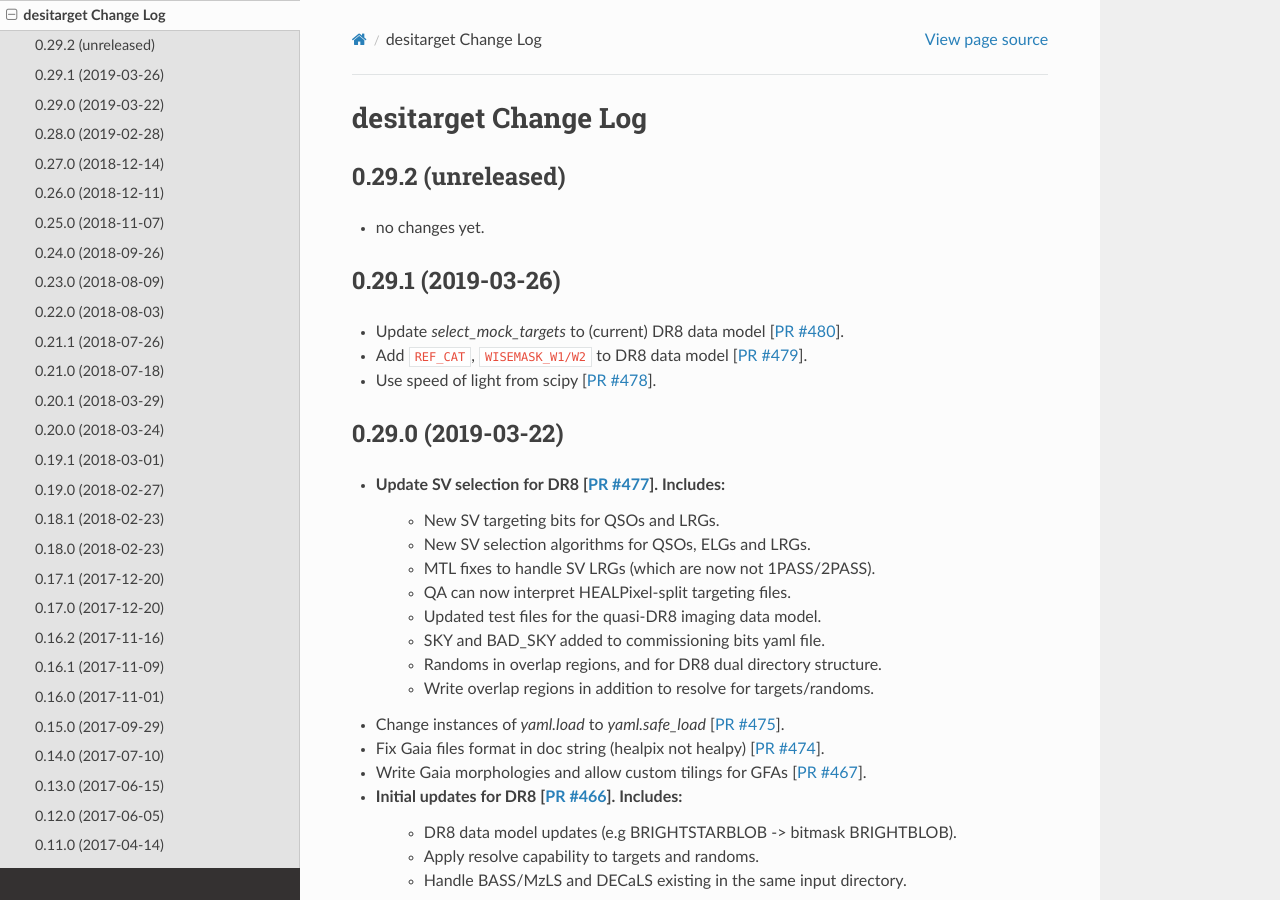
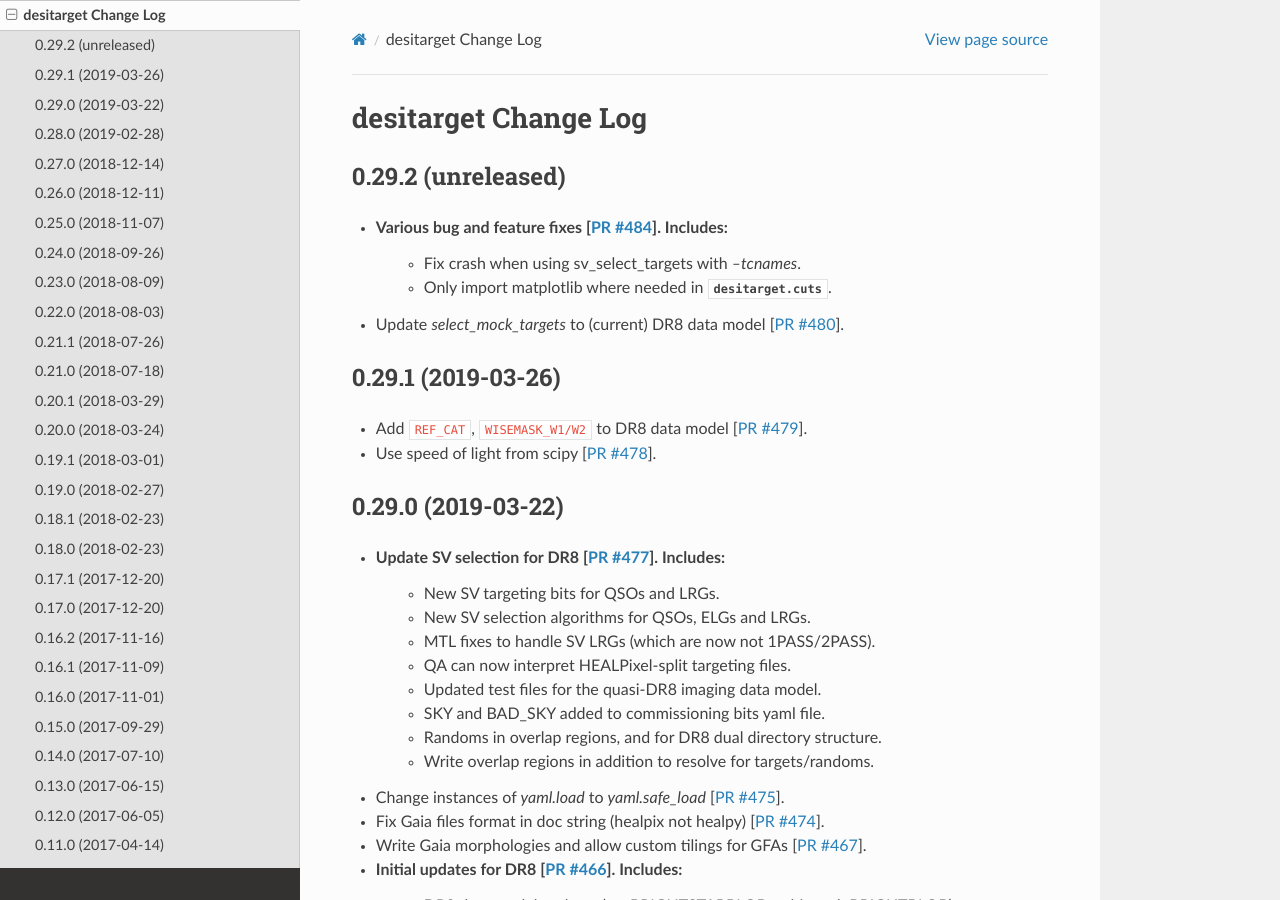
Before and after one commit to desihub/desitarget, a Sphinx documentation site: the page built from doc/changes.rst, in a window 1280 px wide and 900 px high. Built offline with Sphinx 7.4.7 and the Read the Docs theme 2.0.0, drawn with Linux system fonts in a browser that asks for light colours.

Commit message:
fix crash on LRGs in SV when sending tcnames flag

```diff
--- a/doc/changes.rst
+++ b/doc/changes.rst
@@ -5,18 +5,22 @@ desitarget Change Log
 0.29.2 (unreleased)
 -------------------
 
-* no changes yet.
+* Various bug and feature fixes [`PR #484`_]. Includes:
+    * Fix crash when using sv_select_targets with `--tcnames`.
+    * Only import matplotlib where needed in :mod:`desitarget.cuts`.
+* Update `select_mock_targets` to (current) DR8 data model [`PR #480`_].
+
+.. _`PR #480`: https://github.com/desihub/desitarget/pull/480
+.. _`PR #484`: https://github.com/desihub/desitarget/pull/484
 
 0.29.1 (2019-03-26)
 -------------------
 
-* Update `select_mock_targets` to (current) DR8 data model [`PR #480`_].
 * Add ``REF_CAT``, ``WISEMASK_W1/W2`` to DR8 data model [`PR #479`_].
 * Use speed of light from scipy [`PR #478`_].
 
 .. _`PR #478`: https://github.com/desihub/desitarget/pull/478
 .. _`PR #479`: https://github.com/desihub/desitarget/pull/479
-.. _`PR #480`: https://github.com/desihub/desitarget/pull/480
 
 0.29.0 (2019-03-22)
 -------------------
```
Also changed, not shown: 1 other file.
